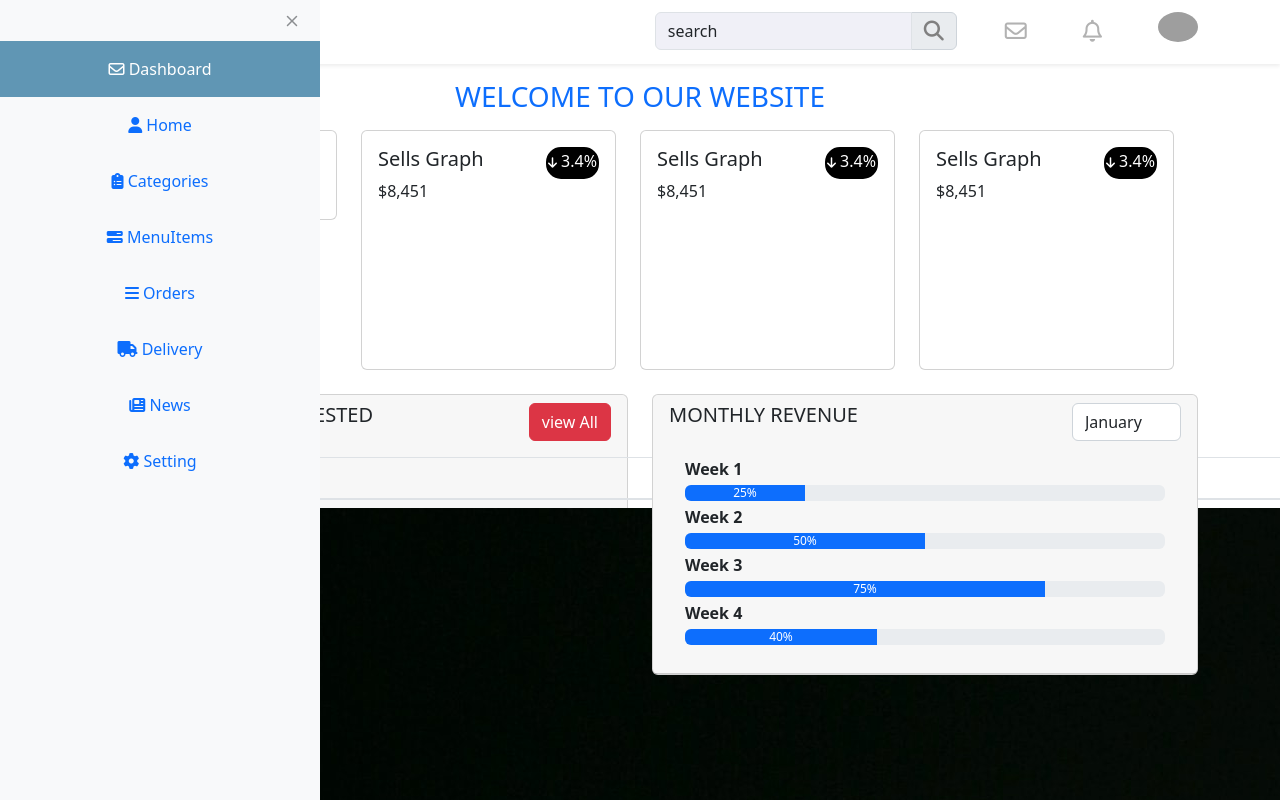
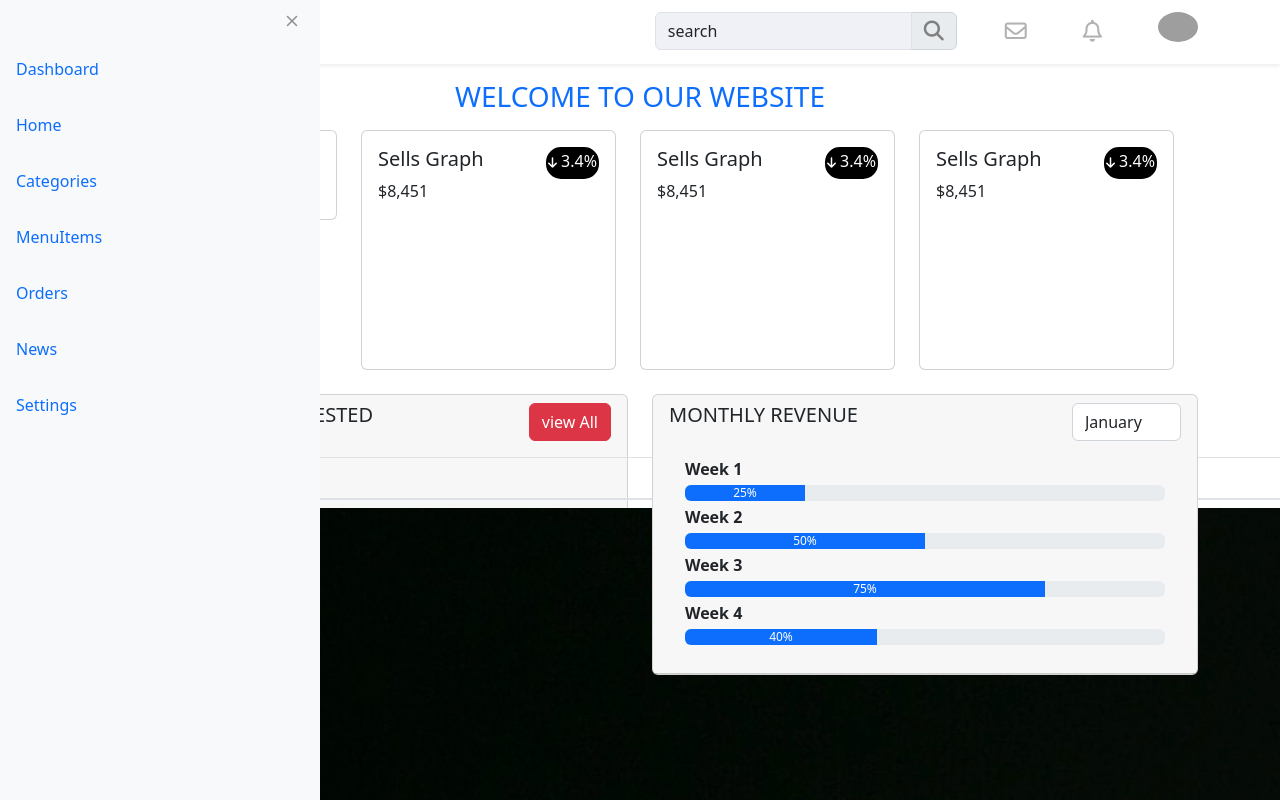
Before and after one commit to Kesang97/vueJS-new, a Vue app: page /#/ in a window 1280 px wide. Both pictures are taken after a click on the button 107 px from the left and 32 px from the top of the page. Shown: the top 800 px of the page. Built offline with nearby package versions, Linux system fonts and the light colour scheme; grey boxes are pictures that could not be loaded.

Commit message:
dynamic sidebar item

```diff
--- a/src/components/sidebar.vue
+++ b/src/components/sidebar.vue
@@ -48,75 +48,13 @@
         <b-sidebar v-model="drawer">
 
             <div class="sidebar">
-                <a href="#" class="active">
+                <a href="#" class="active" v-for="(data, index) in dashItems" :key="index">
                     <span>
-                        <i class="far fa-envelope ">
-                        </i>
-                        Dashboard
-                    </span>
-                </a>
-
-                <a href="#">
-                    <span>
-
-
-
-
-                        <i class="fa fa-user "></i>
-                        Home
-                    </span>
-
-
-
-
-
-                </a>
-
-                <a href="#">
-                    <span>
-                        <i class="fas fa-clipboard-list "></i>
-
-                        Categories
-                    </span>
-                </a>
-                <a href="#">
-                    <span>
-
-                    <i class="fa fa-tasks"></i>
-
-                        MenuItems
-                    </span>
-                </a>
-                <a href="#">
-                    <span>
-                        <i class="fa fa-bars "></i>
-                        Orders
-                    </span>
-                </a>
-                <a href="#">
-                    <span>
-                        <i class="fa fa-truck "></i>
-
-                        Delivery
-                    </span>
-                </a>
-                <a href="#">
-                    <span>
-                        <i class="fa fa-newspaper "></i>
-                        News
-                    </span>
-                </a>
-                <a href="#">
-                    <span>
-                        <i class="fa  fa-gear "></i>
-                        Setting
+                        <font-awesome-icon :icon="data.icons" />
+                        {{ data.title }}
                     </span>
                 </a>
             </div>
-
-
-
-
         </b-sidebar>
     </div>
 
@@ -129,6 +67,30 @@ export default {
     data() {
         return {
             drawer: false,
+            dashItems:[
+                {
+                    icons: 'fal fa-envelope', title:'Dashboard'
+                },
+                {
+                    icons: 'fal fa-envelope', title:'Home'
+                },
+                {
+                    icons: 'fal fa-envelope', title:'Categories'
+                },
+                {
+                    icons: 'fal fa-envelope', title:'MenuItems'
+                },
+                {
+                    icons: 'fal fa-envelope', title:'Orders'
+                },
+                {
+                    icons: 'fal fa-envelope', title:'News'
+                },
+                {
+                    icons: 'fal fa-envelope', title:'Settings'
+                },
+
+            ]
         };
     },
 };
@@ -168,12 +130,11 @@ export default {
 
 .sidebar a {
     display: block;
-    text-align: center;
     padding: 16px;
     text-decoration: none;
 }
 
-.sidebar a.active {
+/* .sidebar a.active {
     background-color: #6096B4;
     color: white;
 }
@@ -181,7 +142,7 @@ export default {
 .sidebar a:hover:not(.active) {
     background-color: #93BFCF;
     color: white;
-}
+} */
 
 @media screen and (max-width: 768px) {
     .sidebar {
--- a/src/main.js
+++ b/src/main.js
@@ -2,6 +2,12 @@ import Vue from 'vue'
 import App from './App.vue'
 
 import { BootstrapVue, IconsPlugin } from 'bootstrap-vue'
+
+import { library } from '@fortawesome/fontawesome-svg-core'
+
+import { faHatWizard } from '@fortawesome/free-solid-svg-icons'
+
+import { FontAwesomeIcon } from '@fortawesome/vue-fontawesome'
 
 // Import Bootstrap and BootstrapVue CSS files (order is important)
 import 'bootstrap/dist/css/bootstrap.css'
@@ -13,7 +19,8 @@ Vue.use(BootstrapVue)
 // Optionally install the BootstrapVue icon components plugin
 Vue.use(IconsPlugin)
 
-
+Vue.component('font-awesome-icon', FontAwesomeIcon)
+library.add(faHatWizard)
 
 Vue.config.productionTip = false
 
```
Also changed, not shown: package.json (+8 -3 lines), 1 other file (tests, documents, lock files or other folders).
